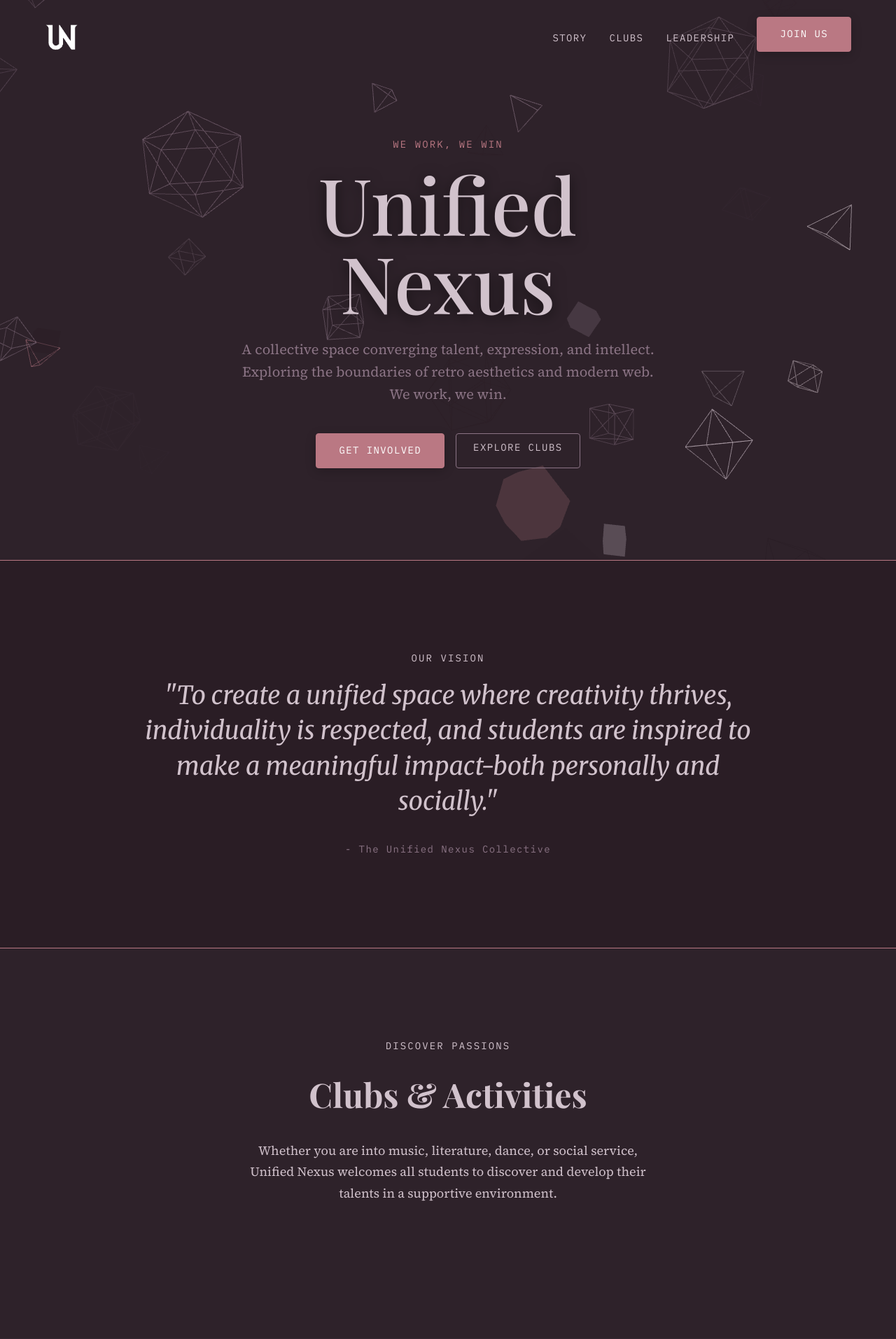
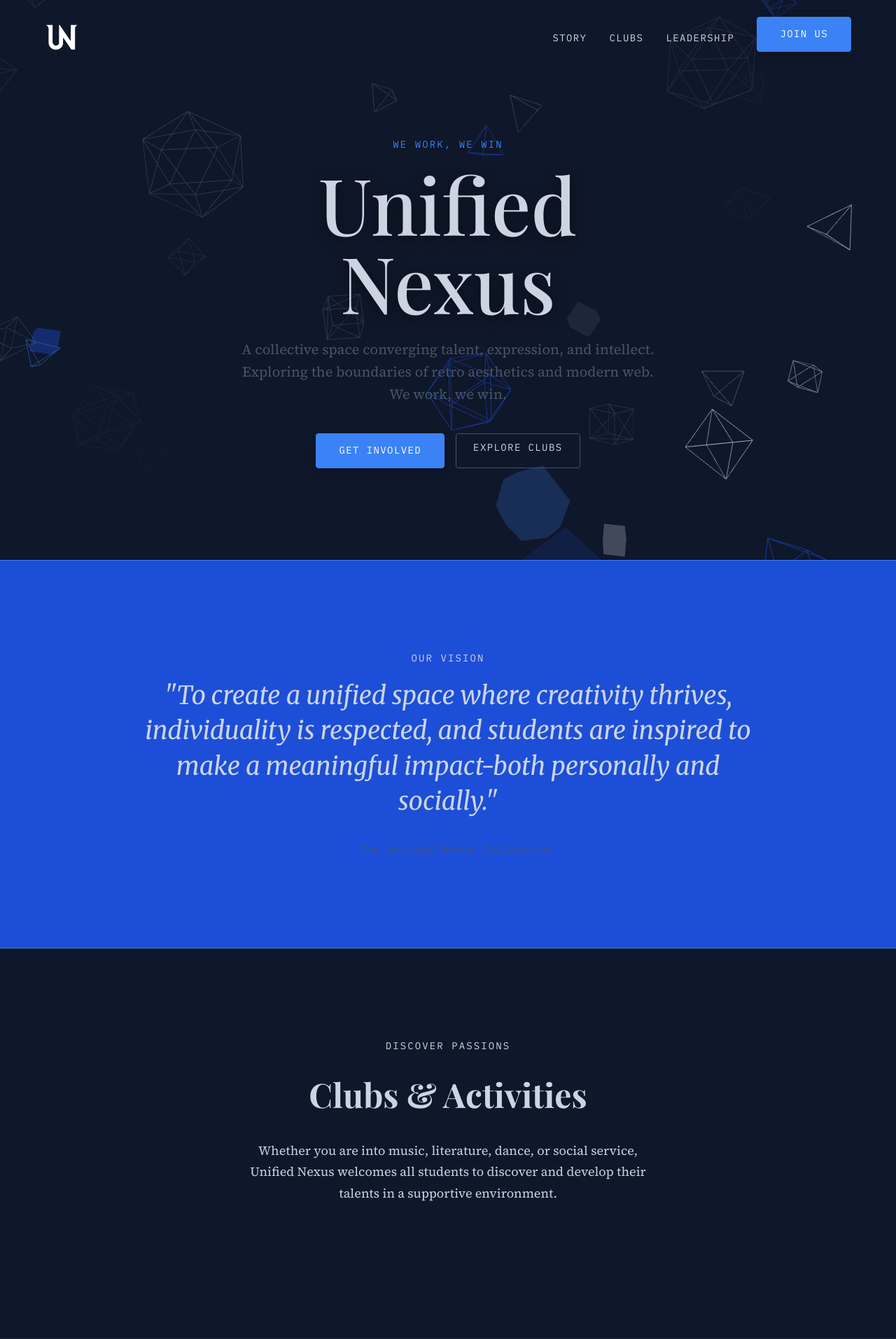
Before and after one commit to zenithkandel/unified-nexus, a PHP site: page /unified-nexus/ in a window 1280 px wide. Shown: the top 1913 px of the page at 70% size. Run offline with PHP 8.4, Linux system fonts and the light colour scheme; data that the repository does not hold is empty; some web fonts are replaced.

Commit message:
style: update color palette; modify CSS variables and JavaScript color values for improved consistency and aesthetics

```diff
--- a/css/app.css
+++ b/css/app.css
@@ -6,17 +6,17 @@
 
 :root {
     /* STRICT PALETTE */
-    --c-57545B: #2E222A;
+    --c-57545B: #0F172A;
     /* Dark background */
-    --c-716F75: #352732;
+    --c-716F75: #1E293B;
     /* Borders / dark elements */
-    --c-959294: #8B7485;
+    --c-959294: #475569;
     /* Secondary text */
-    --c-AAAAAA: #D1C2CC;
+    --c-AAAAAA: #CBD5E1;
     /* Primary text / Light */
-    --c-7F2B3E: #BA7883;
+    --c-7F2B3E: #3B82F6;
     /* Accent Primary */
-    --c-661B28: #2A1D25;
+    --c-661B28: #1D4ED8;
     /* Accent Secondary / Darker */
 
     --color-bg-base: var(--c-57545B);
@@ -378,7 +378,7 @@ ul {
     background: var(--c-57545B);
     border-radius: 8px;
     box-shadow: 0 4px 20px rgba(0, 0, 0, 0.15);
-    border: 1px solid rgba(127, 43, 62, 0.3);
+    border: 1px solid rgba(59, 130, 246, 0.3);
     transition: transform var(--transition-base), box-shadow var(--transition-base), border-color var(--transition-base);
     overflow: hidden;
     display: flex;
@@ -390,14 +390,14 @@ ul {
     content: '';
     position: absolute;
     inset: 0;
-    background: linear-gradient(135deg, rgba(127, 43, 62, 0.05), transparent);
+    background: linear-gradient(135deg, rgba(59, 130, 246, 0.05), transparent);
     z-index: 0;
     pointer-events: none;
 }
 
 .club-card:hover {
     transform: translateY(-8px);
-    box-shadow: 0 12px 30px rgba(127, 43, 62, 0.3);
+    box-shadow: 0 12px 30px rgba(59, 130, 246, 0.3);
     border-color: var(--c-7F2B3E);
 }
 
@@ -471,7 +471,7 @@ ul {
     background: var(--c-57545B);
     border-radius: 8px;
     box-shadow: 0 4px 20px rgba(0, 0, 0, 0.15);
-    border: 1px solid rgba(127, 43, 62, 0.3);
+    border: 1px solid rgba(59, 130, 246, 0.3);
     transition: transform var(--transition-base), box-shadow var(--transition-base), border-color var(--transition-base);
     position: relative;
     overflow: hidden;
@@ -481,14 +481,14 @@ ul {
     content: '';
     position: absolute;
     inset: 0;
-    background: linear-gradient(135deg, rgba(127, 43, 62, 0.05), transparent);
+    background: linear-gradient(135deg, rgba(59, 130, 246, 0.05), transparent);
     z-index: 0;
     pointer-events: none;
 }
 
 .leader-item:hover {
     transform: translateY(-8px);
-    box-shadow: 0 12px 30px rgba(127, 43, 62, 0.3);
+    box-shadow: 0 12px 30px rgba(59, 130, 246, 0.3);
     border-color: var(--c-7F2B3E);
 }
 
--- a/index.html
+++ b/index.html
@@ -291,7 +291,7 @@
         container.appendChild(renderer.domElement);
 
         // Strict Palette Colors for geometry: #716F75, #959294, #AAAAAA, #7F2B3E, #661B28
-        const colors = [0x352732, 0x8b7485, 0xd1c2cc, 0xba7883, 0x2a1d25];
+        const colors = [0x1E293B, 0x475569, 0xCBD5E1, 0x3B82F6, 0x1D4ED8];
         const geometries = [
           new THREE.TetrahedronGeometry(0.8), // Triangle like
           new THREE.BoxGeometry(0.8, 0.8, 0.8), // Rectangle
```
